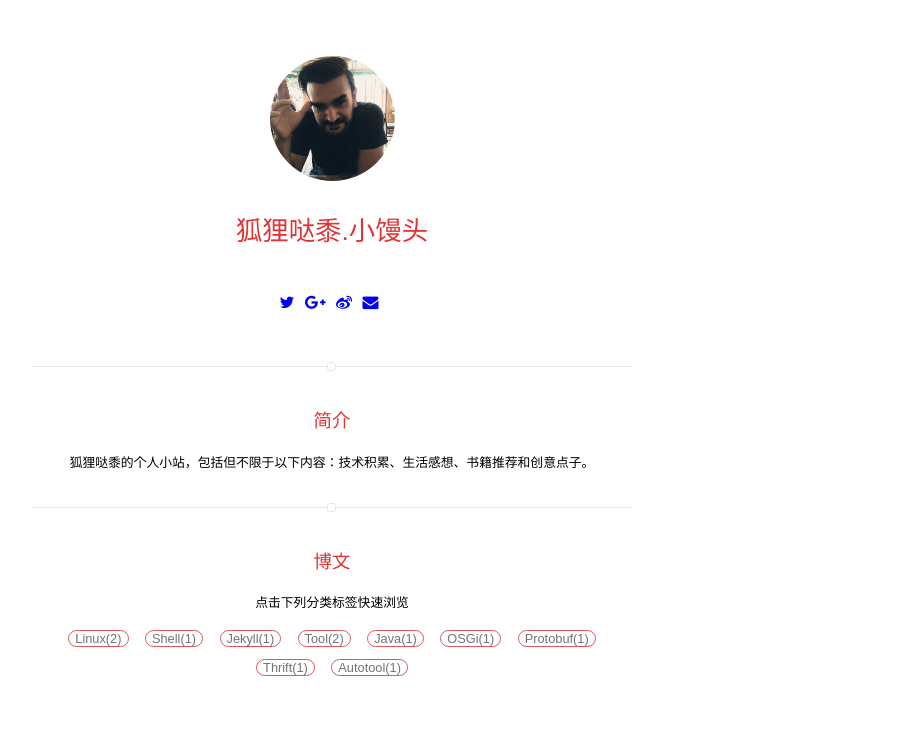
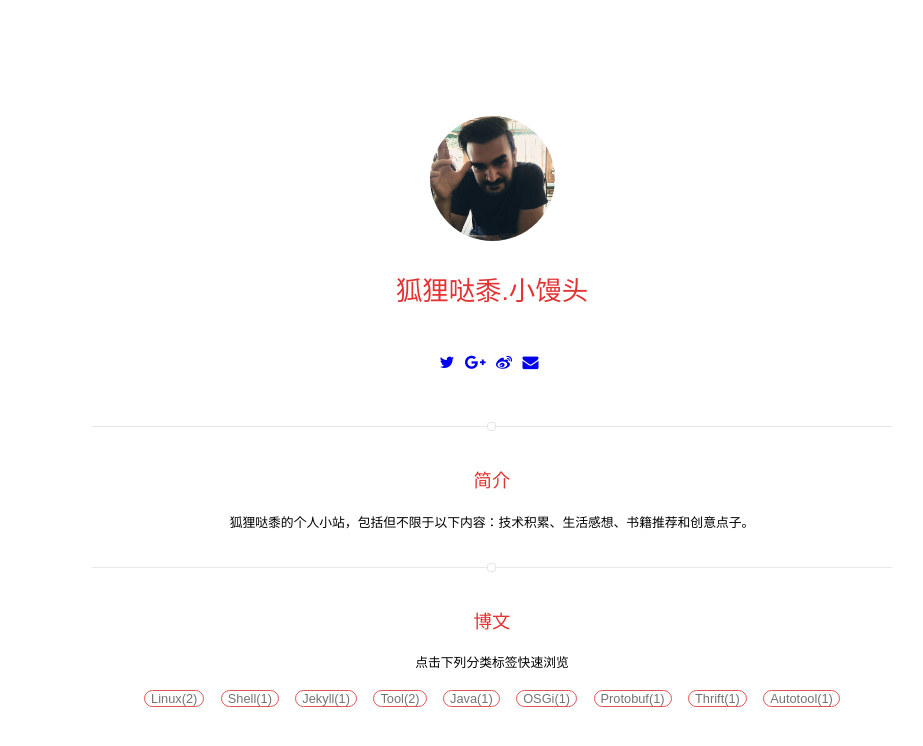
Before and after one commit to tjian123/tjian123.github.io, a Jekyll site: the page built from index.html, in a window 1280 px wide. Shown: the top 746 px of the page, without its empty margins (148-1071 px from the left). Built offline with Jekyll 4.4.1, drawn with Linux system fonts in a browser that asks for light colours.

Commit message:
change max-width of body

```diff
--- /dev/null
+++ b/_sass/base/_reset.scss
@@ -0,0 +1,16 @@
+// reset
+
+// 说明：该文件定义对站点元素样式的重置
+
+a,
+a:hover,
+a:link {
+    text-decoration: none;
+}
+
+body {
+	// for center and responsive.
+	max-width: $content-width;
+	margin: 0 auto;
+	padding: $padding--s;
+}
--- a/_sass/base/_variables.scss
+++ b/_sass/base/_variables.scss
@@ -40,6 +40,9 @@ $transition--secondary      : all .6s cubic-bezier(0.3, 0.9, 0.2, 1);
 $transition--tertiary       : all .3s cubic-bezier(0.93,0.7,0.4,0.57);
 $transition-fast            : all .2s ease;
 $transition-slow            : all 1s ease;
+
+// content-width
+$content-width				: 960px;
 
 // Responsive
 $phone-small                : 320px;
--- a/_sass/layout/_default.scss
+++ b/_sass/layout/_default.scss
@@ -2,11 +2,6 @@
 
 // 说明：默认是大屏幕的布局
 
-a,
-a:hover,
-a:link {
-    text-decoration: none;
-}
 
 // 标题
 
@@ -206,11 +201,11 @@ a:link {
 // 控制内容显示范围
 
 .container {
-    padding-left: 180px;
-    padding-right: 180px;
+    // padding-left: 180px;
+    // padding-right: 180px;
 
-    @include media-query($mobile) {
-        padding-left: $padding--m / 2;
-        padding-right: $padding--m / 2;
-    }
+    // @include media-query($mobile) {
+    //     padding-left: $padding--m / 2;
+    //     padding-right: $padding--m / 2;
+    // }
 }
--- a/_sass/theme/_default.scss
+++ b/_sass/theme/_default.scss
@@ -9,8 +9,6 @@ $body_background_color: #FFFFFF;
 $body_frontend_color: #333333;
 
 .default-style {
-
-	max-width: 960px;
 
 	.site-header {
 		background-color: $brand_background_color;
--- a/css/main.scss
+++ b/css/main.scss
@@ -7,7 +7,8 @@
 @import
         "base/_normalize",
         "base/_variables",
-        "base/_text";
+        "base/_text",
+        "base/_reset";
 
 @import
 		"third-party/_font-awesome";
```
